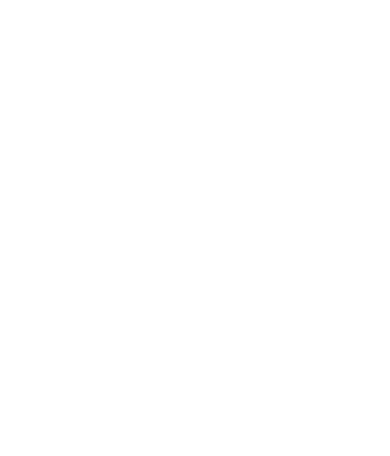
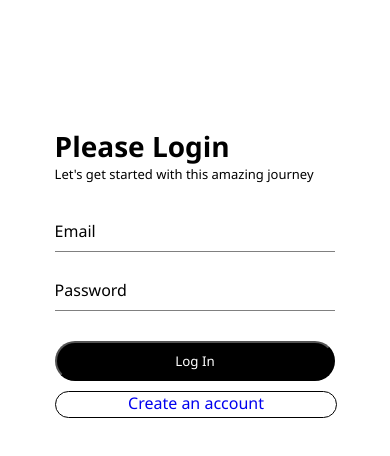
Before and after one commit to abhay-singhchauhan/expense-tracking, a plain HTML site: page frontend/login/login.html in a window 390 px wide. Drawn offline with Linux system fonts and the light colour scheme.

Commit message:
added login functionality

```diff
--- a/backend/routes/login-signup.js
+++ b/backend/routes/login-signup.js
@@ -3,5 +3,5 @@ const app = express.Router();
 const controller = require("../controllers/login-signup-control");
 
 app.post("/signup", controller.signup);
-
+app.post("/login", controller.login);
 module.exports = app;
--- /dev/null
+++ b/frontend/login/login.css
@@ -0,0 +1,121 @@
+* {
+  padding: 0px;
+  margin: 0px;
+  font-family: "Segoe UI", Tahoma, Geneva, Verdana, sans-serif;
+}
+body {
+  background-color: white;
+  height: 100vh;
+  width: 100vw;
+}
+#upper {
+  height: 15vh;
+}
+#main {
+  width: 40%;
+  margin: auto;
+}
+form {
+  margin: auto;
+  width: 50%;
+}
+input {
+  margin-bottom: 10px;
+  outline: none;
+  padding-top: 20px;
+  padding-bottom: 10px;
+  width: 100%;
+  border: none;
+  border-bottom: 1px solid grey;
+}
+input:focus {
+  box-shadow: rgba(0, 0, 0, 0.05) 0px 1px 2px 0px;
+  border: none;
+}
+input::placeholder {
+  font-family: "Segoe UI", Tahoma, Geneva, Verdana, sans-serif;
+  font-size: 16px;
+  color: black;
+}
+p {
+  font-size: 13px;
+  margin-bottom: 20px;
+}
+h1 {
+  font-size: 28px;
+}
+button {
+  cursor: pointer;
+  margin-top: 20px;
+  height: 40px;
+  color: white;
+  border-radius: 20px;
+  background-color: black;
+  width: 100%;
+}
+button:hover {
+  background-color: rgb(46, 46, 46);
+  transition: 0.2s;
+}
+button:active {
+  transition: 0.2s;
+  background-color: rgb(78, 77, 77);
+}
+#logInLinkDiv {
+  margin: auto;
+  margin-top: 10px;
+  border-radius: 20px;
+  border: 1px solid black;
+  height: 25px;
+  text-align: center;
+  width: 100%;
+}
+a {
+  text-decoration: none;
+}
+
+@media only screen and (max-width: 1200px) {
+  #main {
+    width: 50%;
+    margin: auto;
+  }
+  form {
+    margin: auto;
+    width: 60%;
+  }
+}
+
+@media only screen and (max-width: 992px) {
+  #main {
+    width: 60%;
+    margin: auto;
+  }
+
+  form {
+    margin: auto;
+    width: 70%;
+  }
+}
+
+/*Medium devices (landscape tablets, 768px and up) */
+@media only screen and (max-width: 768px) {
+  #main {
+    width: 80%;
+    margin: auto;
+  }
+  form {
+    margin: auto;
+    width: 70%;
+  }
+}
+
+@media only screen and (max-width: 600px) {
+  #main {
+    width: 90%;
+    margin: auto;
+  }
+  form {
+    margin: auto;
+    width: 80%;
+  }
+}
--- a/frontend/login/login.html
+++ b/frontend/login/login.html
@@ -0,0 +1,31 @@
+<!DOCTYPE html>
+<html lang="en">
+  <head>
+    <meta charset="UTF-8" />
+    <meta name="viewport" content="width=device-width, initial-scale=1.0" />
+    <title>login</title>
+    <link rel="stylesheet" href="login.css" />
+  </head>
+  <body>
+    <div id="upper"></div>
+    <div id="main">
+      <form action="submit">
+        <h1>Please Login</h1>
+        <p>Let's get started with this amazing journey</p>
+        <input type="email" placeholder="Email" name="email" required />
+        <input
+          type="password"
+          placeholder="Password"
+          name="password"
+          required
+        />
+
+        <button type="submit">Log In</button>
+        <div id="logInLinkDiv">
+          <a href="../signup/signup.html">Create an account</a>
+        </div>
+      </form>
+    </div>
+  </body>
+  <script src="login.js"></script>
+</html>
--- /dev/null
+++ b/frontend/login/login.js
@@ -0,0 +1,31 @@
+const input = document.querySelectorAll("input");
+const form = document.querySelector("form");
+const p = document.querySelector("p");
+
+form.addEventListener("submit", (e) => {
+  e.preventDefault();
+  fetch("http://localhost:9000/login", {
+    method: "POST",
+    headers: {
+      "Content-type": "application/json",
+    },
+    body: JSON.stringify({
+      email: input[0].value,
+      password: input[1].value,
+    }),
+  })
+    .then((res) => {
+      console.log(res.status);
+      return res.json();
+    })
+    .then((res) => {
+      console.log(res);
+      if (res.problem === "UDE") {
+        p.innerText = res.message;
+        p.style.color = "red";
+      } else if (res.problem === "Success") {
+        p.innerText = res.message;
+        p.style.color = "red";
+      }
+    });
+});
--- a/frontend/signup/signup.js
+++ b/frontend/signup/signup.js
@@ -5,7 +5,6 @@ const p = document.querySelector("p");
 form.addEventListener("submit", sendSignUpData);
 async function sendSignUpData(e) {
   e.preventDefault();
-  console.log(data[2].value.trim() === data[3].value.trim());
   if (data[2].value.trim() === data[3].value.trim()) {
     try {
       let response = await fetch("http://localhost:9000/signup", {
```
Also changed, not shown: backend/controllers/login-signup-control.js (+25 -0 lines), frontend/signup/signup.html (+12 -2 lines).
